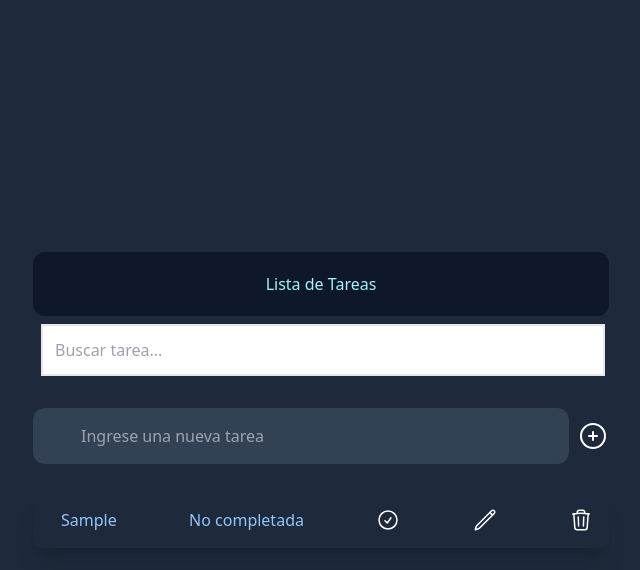
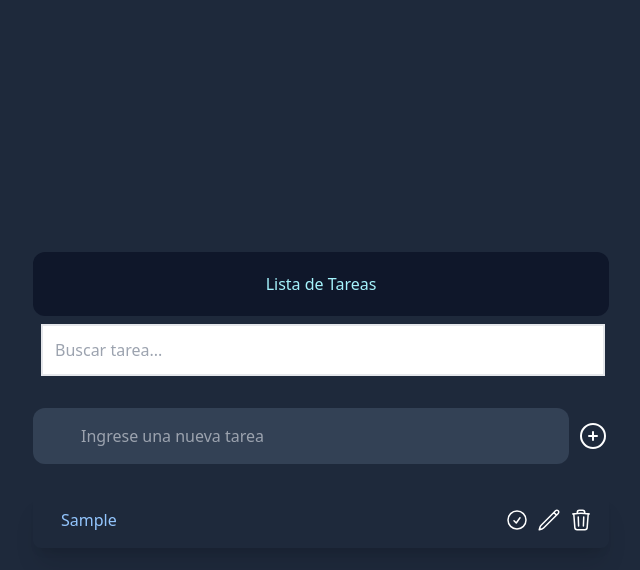
Before and after one commit to NinaChavezz/MyApp-UTN, a React (Vite) app: page / in a window 1280 px wide. Both pictures are taken after typing "Sample" into the empty fields and a click on the button 912 px from the left and 464 px from the top of the page. Shown: the top 570 px of the page, without its empty margins (319-959 px from the left). Built offline with nearby package versions, Linux system fonts and the light colour scheme.

Commit message:
Refactor TaskItems component to improve readability and add hover effects

```diff
--- a/src/Componentes/TaskItems.jsx
+++ b/src/Componentes/TaskItems.jsx
@@ -9,29 +9,37 @@ const TaskItems = ({ item, eliminar, id, completado, enterEditMode }) => {
     setCheck(!check);
   };
   return (
-    <div className="flex items-center justify-between p-4">
-      <h2 className="pl-3">{item.nombreTarea}</h2>
-      <p>{!check ? "No completada" : "Completada"}</p>
-
+    <div className="flex items-center justify-between p-4 rounded shadow-md">
+      <div className="max-w-xs">
+        <p
+          className={`pl-3 ${
+            check ? "line-through text-green-500 line-through-thick" : ""
+          }`}
+        >
+          {item.nombreTarea}
+        </p>
+      </div>
+      <div className="flex gap-2">
         <img
-        className="h-6 w-6 cursor-pointer transition-all duration-200 ease-in"
+          className="h-6 w-6 cursor-pointer transition-all duration-200 ease-in hover:scale-125"
           src="/icon-check.svg"
           alt="icon check"
           onClick={() => handleCheck()}
         />
         <img
-        className="h-6 w-6 cursor-pointer transition-all duration-200 ease-in"
+          className="h-6 w-6 cursor-pointer transition-all duration-200 ease-in hover:scale-125"
           src="/icon-editar.svg"
           alt="icon editar"
           onClick={() => enterEditMode(item)}
         />
         <img
-        className="h-6 w-6 cursor-pointer transition-all duration-200 ease-in"
+          className="h-6 w-6 cursor-pointer transition-all duration-200 ease-in hover:scale-125"
           src="/icon-eliminar.svg"
           alt="icon eliminar"
           onClick={() => eliminar(id)}
         />
       </div>
+    </div>
   );
 };
 
```
Lines whose indentation alone changed are shown as unchanged.
